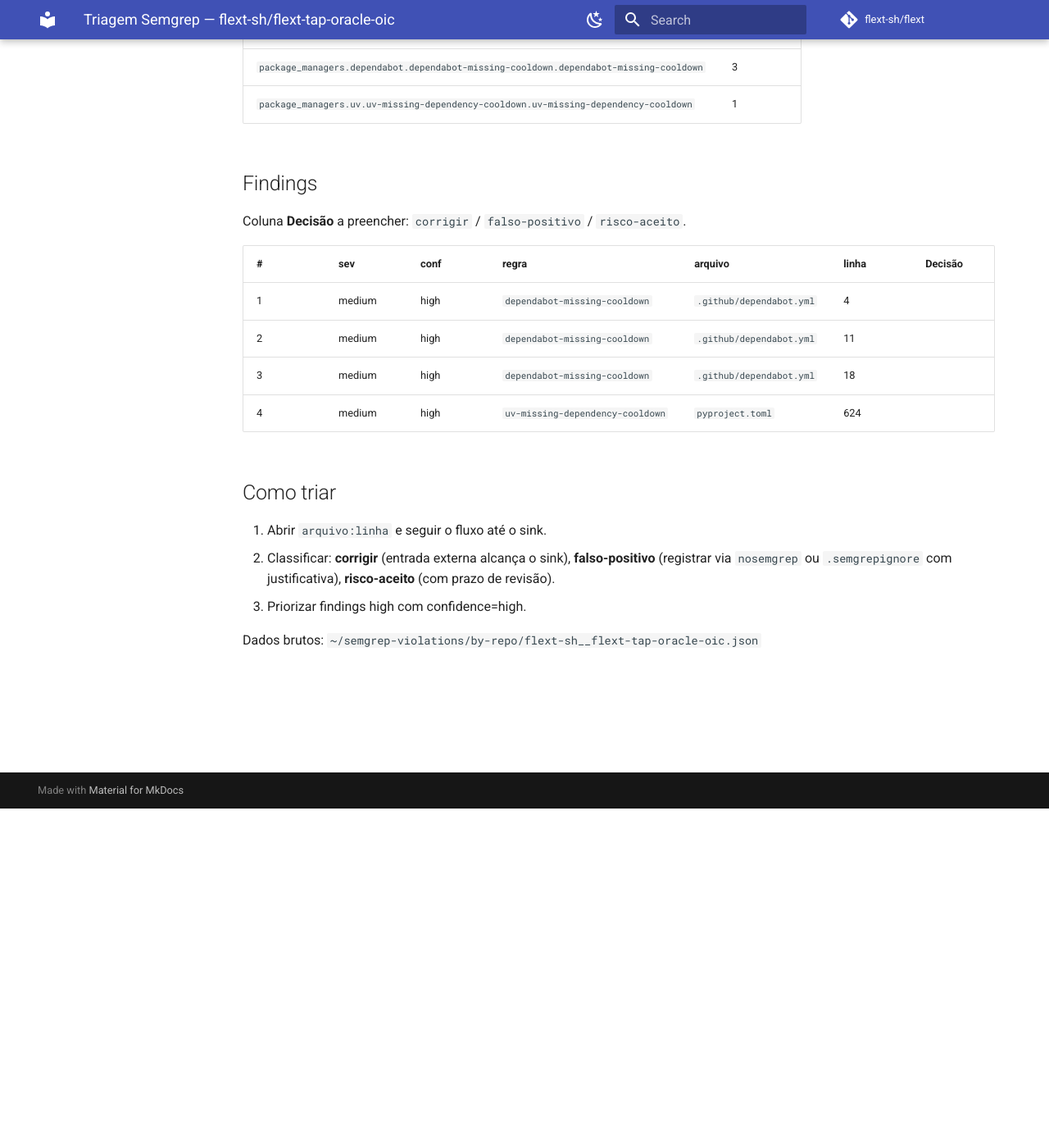
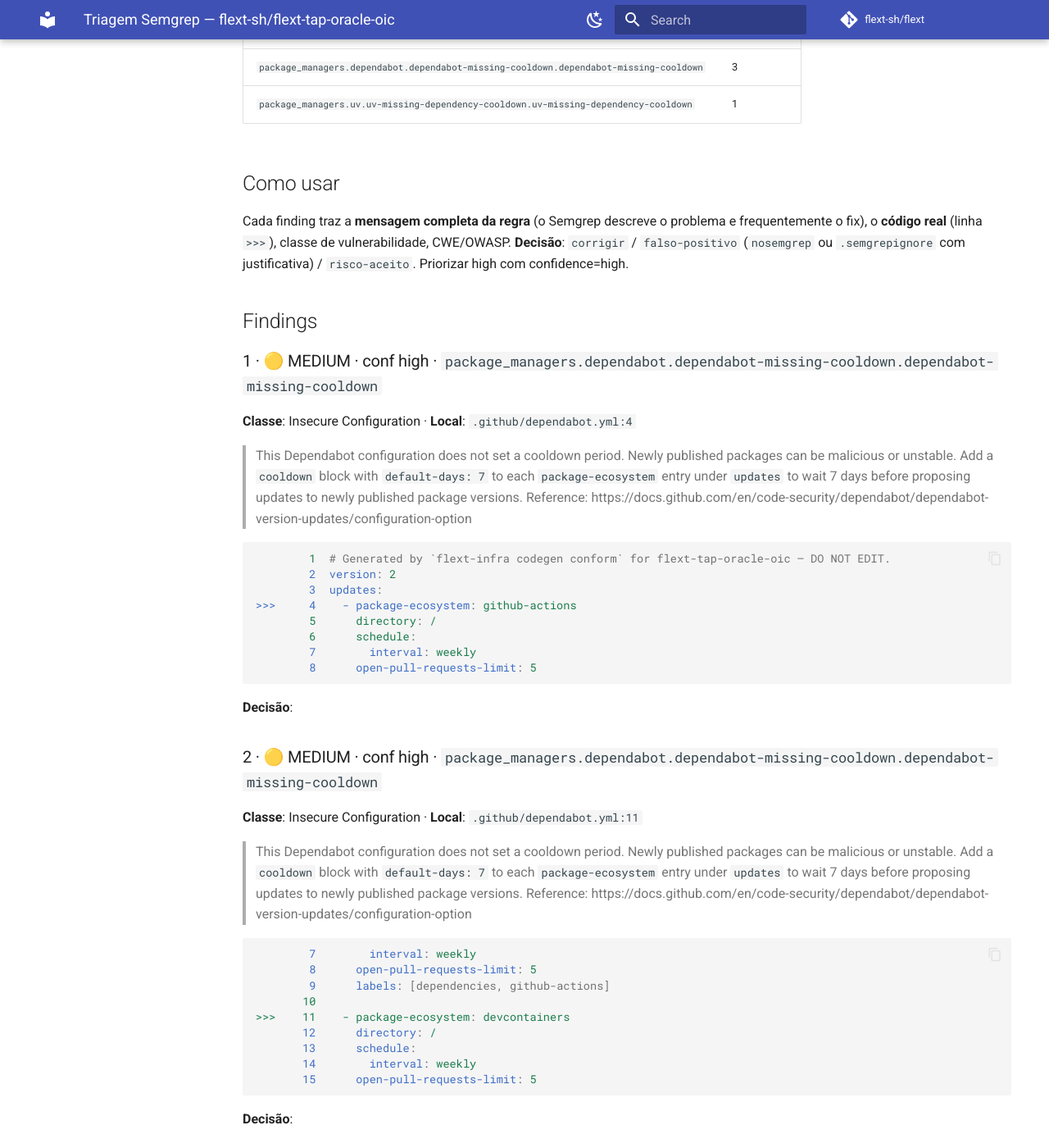
Before and after one commit to flext-sh/flext-tap-oracle-oic, an MkDocs documentation site: the page built from docs/security/semgrep-triage.md, in a window 1280 px wide and 1400 px high, scrolled down 414 px. Shown: the whole window at 82% size. Built offline with MkDocs 1.6.1 and Material for MkDocs 9.7.7, drawn with Linux system fonts in a browser that asks for light colours; comment, search, counter and statistics services are not loaded; some of the changed text lies outside the part shown.

Commit message:
docs(security): enrich Semgrep triage with code snippets and full rule messages
Cada achado agora traz:
- codigo real numerado extraido da worktree (linha >>> = sink)
- mensagem completa da regra (descricao do problema e do fix)
- CWE/classe de vulnerabilidade e effort onde disponivel

````diff
--- a/docs/security/semgrep-triage.md
+++ b/docs/security/semgrep-triage.md
@@ -14,21 +14,84 @@
 | `package_managers.dependabot.dependabot-missing-cooldown.dependabot-missing-cooldown` | 3 |
 | `package_managers.uv.uv-missing-dependency-cooldown.uv-missing-dependency-cooldown` | 1 |
 
+## Como usar
+
+Cada finding traz a **mensagem completa da regra** (o Semgrep descreve o problema e frequentemente o fix), o **código real** (linha `>>>`), classe de vulnerabilidade, CWE/OWASP.
+**Decisão**: `corrigir` / `falso-positivo` (`nosemgrep` ou `.semgrepignore` com justificativa) / `risco-aceito`. Priorizar high com confidence=high.
+
 ## Findings
 
-Coluna **Decisão** a preencher: `corrigir` / `falso-positivo` / `risco-aceito`.
+### 1 · 🟡 MEDIUM · conf high · `package_managers.dependabot.dependabot-missing-cooldown.dependabot-missing-cooldown`
+**Classe**: Insecure Configuration · **Local**: `.github/dependabot.yml:4`
 
-| # | sev | conf | regra | arquivo | linha | Decisão |
-|---|---|---|---|---|---|---|
-| 1 | medium | high | `dependabot-missing-cooldown` | `.github/dependabot.yml` | 4 | |
-| 2 | medium | high | `dependabot-missing-cooldown` | `.github/dependabot.yml` | 11 | |
-| 3 | medium | high | `dependabot-missing-cooldown` | `.github/dependabot.yml` | 18 | |
-| 4 | medium | high | `uv-missing-dependency-cooldown` | `pyproject.toml` | 624 | |
+> This Dependabot configuration does not set a cooldown period. Newly published packages can be malicious or unstable. Add a `cooldown` block with `default-days: 7` to each `package-ecosystem` entry under `updates` to wait 7 days before proposing updates to newly published package versions. Reference: https://docs.github.com/en/code-security/dependabot/dependabot-version-updates/configuration-option
 
-## Como triar
+```yaml
+        1  # Generated by `flext-infra codegen conform` for flext-tap-oracle-oic — DO NOT EDIT.
+        2  version: 2
+        3  updates:
+>>>     4    - package-ecosystem: github-actions
+        5      directory: /
+        6      schedule:
+        7        interval: weekly
+        8      open-pull-requests-limit: 5
+```
 
-1. Abrir `arquivo:linha` e seguir o fluxo até o sink.
-2. Classificar: **corrigir** (entrada externa alcança o sink), **falso-positivo** (registrar via `nosemgrep` ou `.semgrepignore` com justificativa), **risco-aceito** (com prazo de revisão).
-3. Priorizar findings high com confidence=high.
+**Decisão**:
 
-Dados brutos: `~/semgrep-violations/by-repo/flext-sh__flext-tap-oracle-oic.json`
+### 2 · 🟡 MEDIUM · conf high · `package_managers.dependabot.dependabot-missing-cooldown.dependabot-missing-cooldown`
+**Classe**: Insecure Configuration · **Local**: `.github/dependabot.yml:11`
+
+> This Dependabot configuration does not set a cooldown period. Newly published packages can be malicious or unstable. Add a `cooldown` block with `default-days: 7` to each `package-ecosystem` entry under `updates` to wait 7 days before proposing updates to newly published package versions. Reference: https://docs.github.com/en/code-security/dependabot/dependabot-version-updates/configuration-option
+
+```yaml
+        7        interval: weekly
+        8      open-pull-requests-limit: 5
+        9      labels: [dependencies, github-actions]
+       10
+>>>    11    - package-ecosystem: devcontainers
+       12      directory: /
+       13      schedule:
+       14        interval: weekly
+       15      open-pull-requests-limit: 5
+```
+
+**Decisão**:
+
+### 3 · 🟡 MEDIUM · conf high · `package_managers.dependabot.dependabot-missing-cooldown.dependabot-missing-cooldown`
+**Classe**: Insecure Configuration · **Local**: `.github/dependabot.yml:18`
+
+> This Dependabot configuration does not set a cooldown period. Newly published packages can be malicious or unstable. Add a `cooldown` block with `default-days: 7` to each `package-ecosystem` entry under `updates` to wait 7 days before proposing updates to newly published package versions. Reference: https://docs.github.com/en/code-security/dependabot/dependabot-version-updates/configuration-option
+
+```yaml
+       14        interval: weekly
+       15      open-pull-requests-limit: 5
+       16      labels: [dependencies, devcontainers]
+       17
+>>>    18    - package-ecosystem: pip
+       19      directory: /
+       20      schedule:
+       21        interval: weekly
+       22      open-pull-requests-limit: 5
+```
+
+**Decisão**:
+
+### 4 · 🟡 MEDIUM · conf high · `package_managers.uv.uv-missing-dependency-cooldown.uv-missing-dependency-cooldown`
+**Classe**: Insecure Configuration · **Local**: `pyproject.toml:624`
+
+> This pyproject.toml configures uv but does not set a dependency cooldown. Newly published packages can be malicious or unstable. Add `exclude-newer = "7 days"` under `[tool.uv]` to wait 7 days before resolving newly published package versions. Added in: 0.9.17 Reference: https://docs.astral.sh/uv/concepts/resolution/#dependency-cooldowns
+
+```toml
+      620  all = true
+      621  in_place = true
+      622  sort_first = ["build-system", "dependency-groups", "project", "tool"]
+      623
+>>>   624  [tool.uv]
+      625  link-mode = "copy"
+      626
+      627  [tool.vulture]
+      628  exclude = ["*/_protocols/*"]
+```
+
+**Decisão**:
````
Also changed, not shown: other parts of docs/security/semgrep-triage.md (+1 -1 lines).
